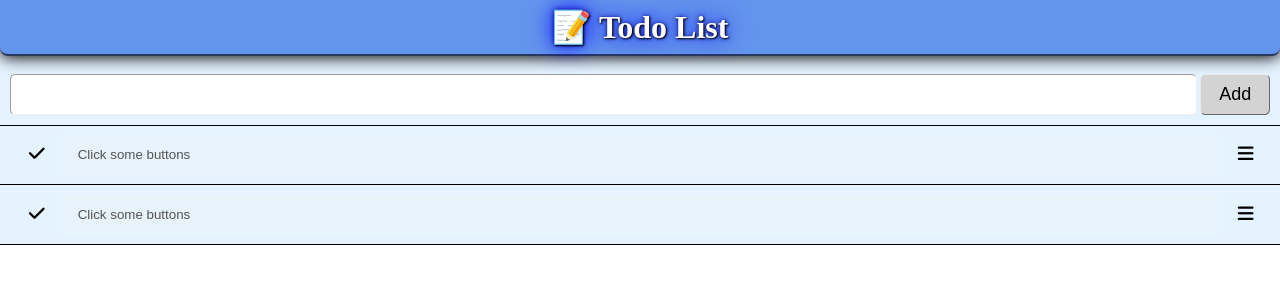
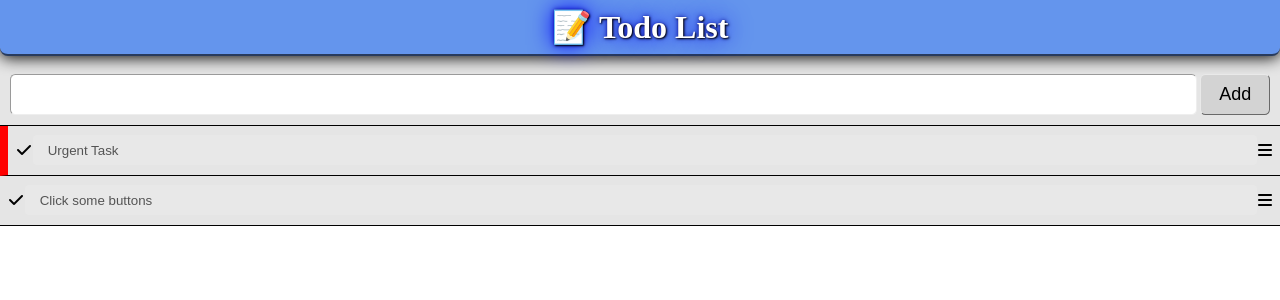
Before and after one commit to b-hayes/vue, a Vue app in the folder vue-cli-created-project/: page / in a window 1280 px wide. Shown: the top 300 px of the page. Built offline with nearby package versions, Linux system fonts and the light colour scheme.

Commit message:
Urgent indication

```diff
--- a/vue-cli-created-project/src/App.vue
+++ b/vue-cli-created-project/src/App.vue
@@ -27,8 +27,9 @@ export default {
     this.tasks = [
       {
         id: 1,
-        text: 'Click some buttons',
-        due: 'Tomorrow'
+        text: 'Urgent Task',
+        due: 'Tomorrow',
+        severity: 'urgent'
       },
       {
         id: 1,
@@ -73,7 +74,7 @@ input:hover, textarea:hover, button:hover {
 }
 #app {
   width: 100vw;
-  background-color: #e4f3ff;
+  background-color: #e5e5e5;
 }
 .container {
   width: 100%;
--- a/vue-cli-created-project/src/components/TaskItem.vue
+++ b/vue-cli-created-project/src/components/TaskItem.vue
@@ -1,21 +1,17 @@
 <template>
-  <div class="task-row">
-    <Button color="darkseagreen" text="">
-      <i class="fa fa-check"/>
-    </Button>
+  <div class="task-row" :class="task.severity">
+    <div v-if="task.severity" :class="task.severity" class="marker">
+    </div>
+    <i class="fa fa-check"/>
     <input type="text" :value="task.text" disabled>
-    <Button text="" color="lightgrey">
-      <i class="fa fa-bars"/>
-    </Button>
+    <i class="fa fa-bars"/>
   </div>
 </template>
 
 <script>
-
-import Button from "@/components/Button";
 export default {
   name: "TaskItem",
-  components: {Button},
+  components: {},
 
   props: {
     task: Object
@@ -38,4 +34,18 @@ button {
   background-color: unset;
   border: none;
 }
+.task-row.urgent{
+  border-left: 0.5em solid red;
+}
+.marker.urgent {
+  display: none; /* not sure if I want this, hidden for now */
+  background-color: red;
+  width: 1em;
+  height: 1em;
+  transform: rotate(45deg);
+  margin: auto 1em auto -1em;
+}
+i {
+  margin: auto 0;
+}
 </style>
```
